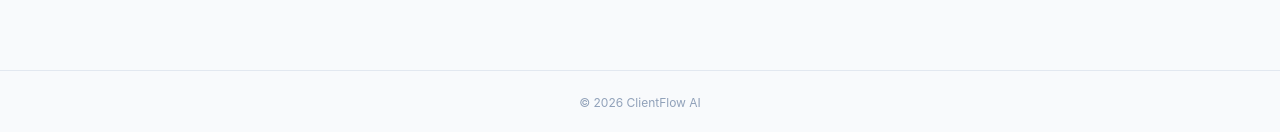
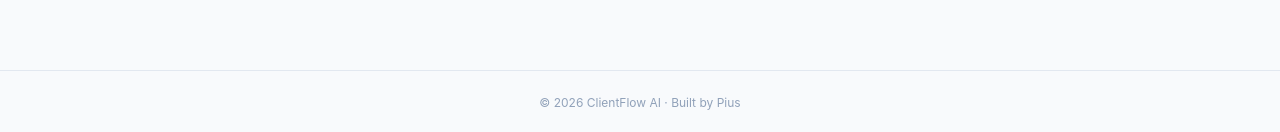
Before and after one commit to bellanaija05-jpg/CLIENTAI, a React (Vite) app: page / in a window 1280 px wide. Shown: the part 809-941 px from the top of the page. Built offline with nearby package versions, Linux system fonts and the light colour scheme; no server answers.

Commit message:
Add Built by Pius attribution

```diff
--- a/src/components/layout/AppShell.jsx
+++ b/src/components/layout/AppShell.jsx
@@ -80,6 +80,12 @@ export default function AppShell() {
       </header>
 
       <Outlet />
+
+      {/* Subtle builder attribution — pure presentation, shared by every
+          authenticated page. Mirrors the landing footer's muted styling. */}
+      <footer className="border-t border-slate-200 py-4 text-center text-xs text-slate-400">
+        Built by Pius
+      </footer>
     </div>
   )
 }
--- a/src/pages/Landing.jsx
+++ b/src/pages/Landing.jsx
@@ -88,7 +88,7 @@ export default function Landing() {
       </main>
 
       <footer className="border-t border-slate-200 py-6 text-center text-xs text-slate-400">
-        © 2026 ClientFlow AI
+        © 2026 ClientFlow AI · Built by Pius
       </footer>
     </div>
   )
```
